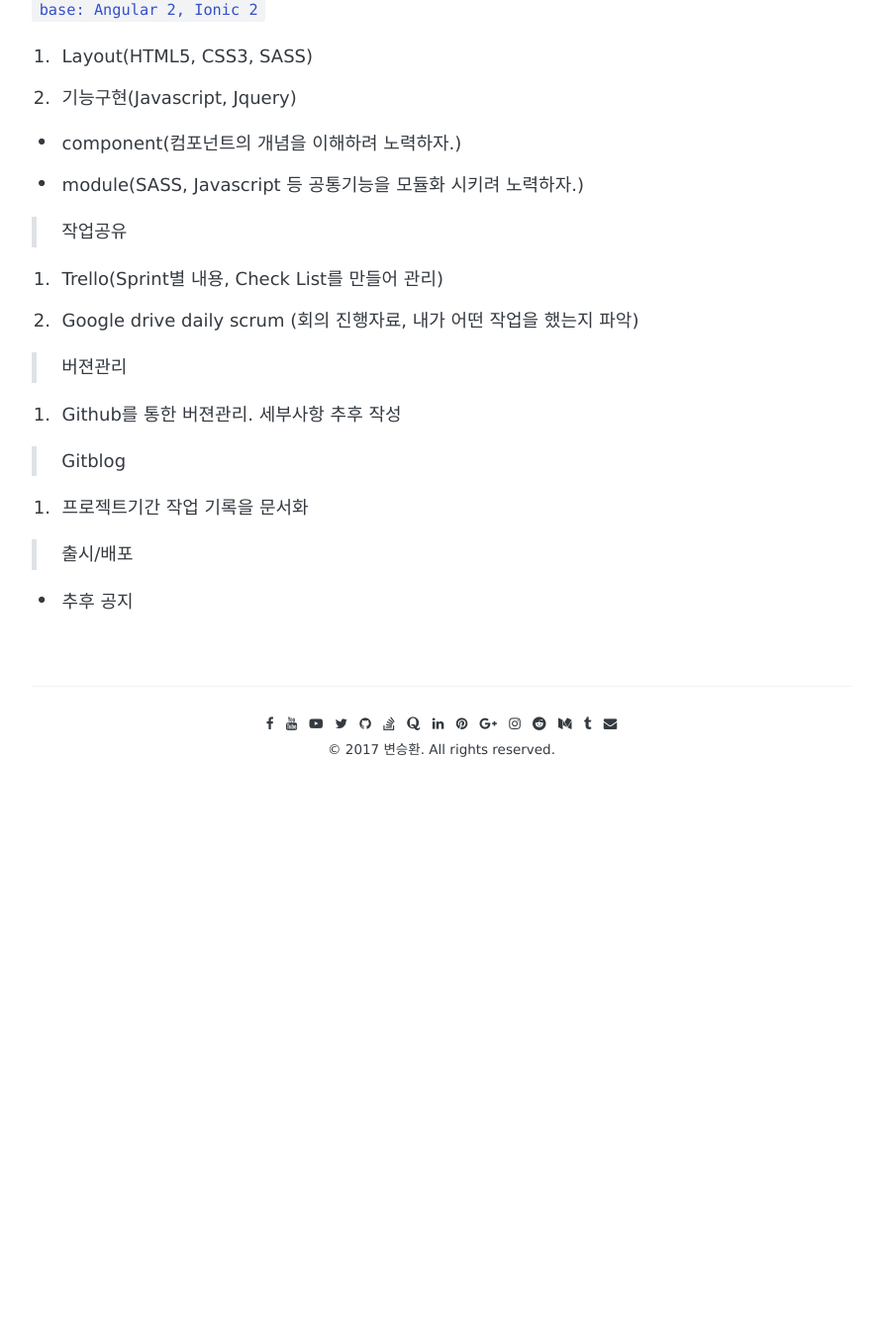
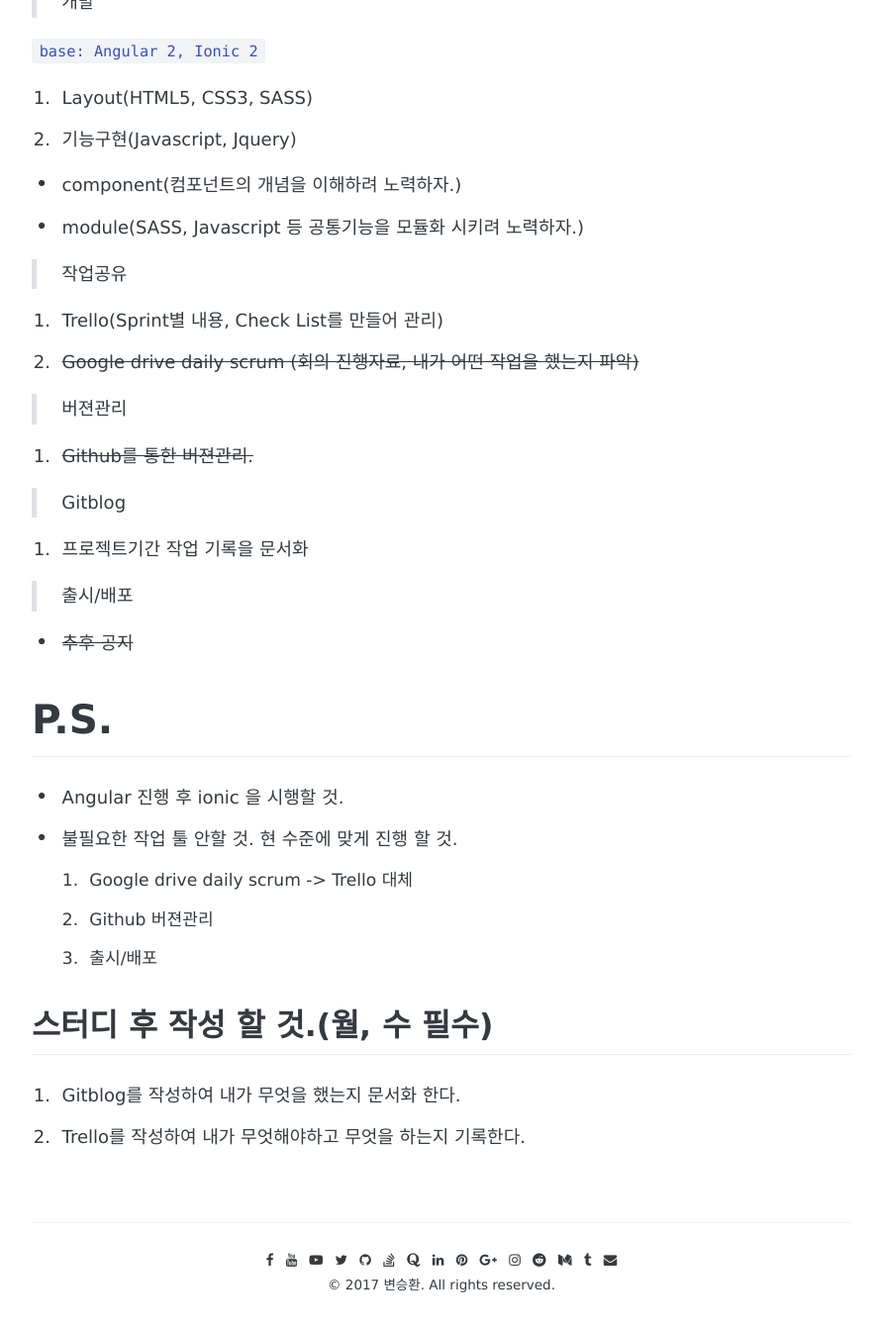
Before and after one commit to awesome-hwan/awesome-hwan.github.io, a Jekyll site: the page built from _posts/2017-08-26-[스터디]진행목적 및 계획.md, in a window 1280 px wide and 1400 px high, scrolled down 1641 px. Shown: the top 1345 px of the window at 99% size, without its empty margins (194-1085 px from the left). Built offline with Jekyll 4.4.1, drawn with Linux system fonts in a browser that asks for light colours; some web fonts are replaced; comment, search, counter and statistics services are not loaded; before the commit the page ends 2499 px from its top, so only the background shows below that; some of the changed text lies outside the part shown.

Commit message:
Study Form

```diff
--- a/_posts/2017-08-26-[스터디]진행목적 및 계획.md
+++ b/_posts/2017-08-26-[스터디]진행목적 및 계획.md
@@ -34,7 +35,7 @@ share: true
 2. 설계 (프로젝트는 어떠한 기능으로 구성되어 있는가.)
 3. UI/UX 디자인 (벤치마킹할 디자인을 가져온다.)
 4. 개발 (Layout ~ 기능구현.)
-5. 출시/배포 (마켓에 배포해보기.)
+5. ~~출시/배포 (마켓에 배포해보기.)~~
 
 ## 진행방법 세부
 
@@ -58,11 +59,13 @@ share: true
 > 작업공유
 
 1. Trello(Sprint별 내용, Check List를 만들어 관리)
-2. Google drive daily scrum (회의 진행자료, 내가 어떤 작업을 했는지 파악)
+2. ~~Google drive daily scrum (회의 진행자료, 내가 어떤 작업을 했는지 파악)~~
 
 > 버젼관리
 
-1. Github를 통한 버젼관리. 세부사항 추후 작성
+1. ~~Github를 통한 버젼관리.~~
+
+
 
 > Gitblog
 
@@ -70,4 +73,18 @@ share: true
 
 > 출시/배포
 
-- 추후 공지
+- ~~추후 공지~~
+
+
+# P.S.
+
+- Angular 진행 후 ionic 을 시행할 것.
+- 불필요한 작업 툴 안할 것. 현 수준에 맞게 진행 할 것.
+    1. Google drive daily scrum -> Trello 대체
+    2. Github 버젼관리
+    3. 출시/배포
+
+## 스터디 후 작성 할 것.(월, 수 필수)
+
+1. Gitblog를 작성하여 내가 무엇을 했는지 문서화 한다.
+2. Trello를 작성하여 내가 무엇해야하고 무엇을 하는지 기록한다.
```
Also changed, not shown: other parts of _posts/2017-08-26-[스터디]진행목적 및 계획.md (+3 -2 lines).
